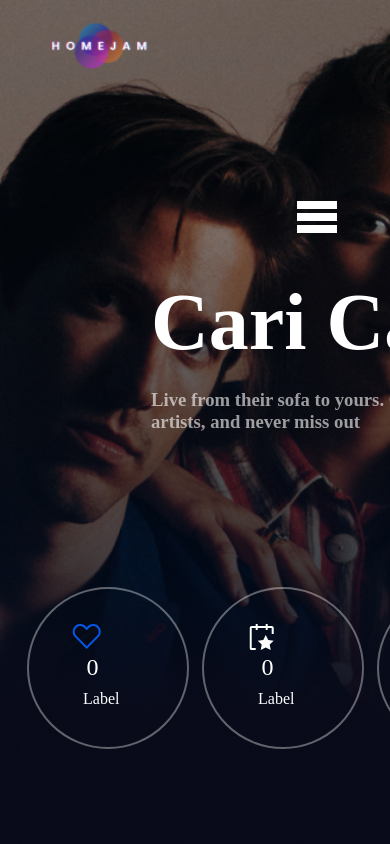
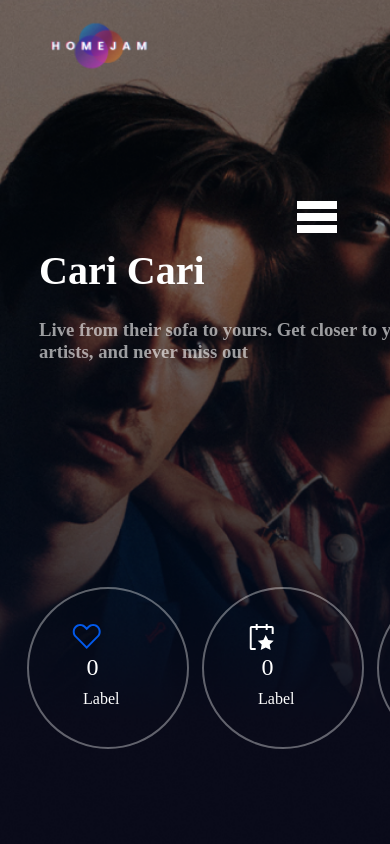
Before and after one commit to rishighosalkar/Homejam, a React (Create React App) app: page / in a window 390 px wide. Shown: the top 844 px of the page. Built offline with nearby package versions, Linux system fonts and the light colour scheme.

Commit message:
Final Update

```diff
--- a/src/components/Card/cardUI-style.css
+++ b/src/components/Card/cardUI-style.css
@@ -61,6 +61,7 @@
     margin-top: 5px;
     border-radius: nullpx;
     display: flex;
+    padding-bottom: 15px;
 }
 
 .arrow-icon{
--- a/src/components/Header1/header-style.css
+++ b/src/components/Header1/header-style.css
@@ -119,4 +119,20 @@
         border: none;
         margin-top: -20px;
     }
+
+    .text-home-1{
+        font-size: 20px;
+        left: 10%;
+        line-height: 48px;
+        height: 48px;
+        text-align: left;
+    }
+
+    .text-home-2{
+        font-family: 'Nunito';
+        size: 40px;
+        height: 32px;
+        top: 300px;;
+        left: 10%;
+    }
 }
```
